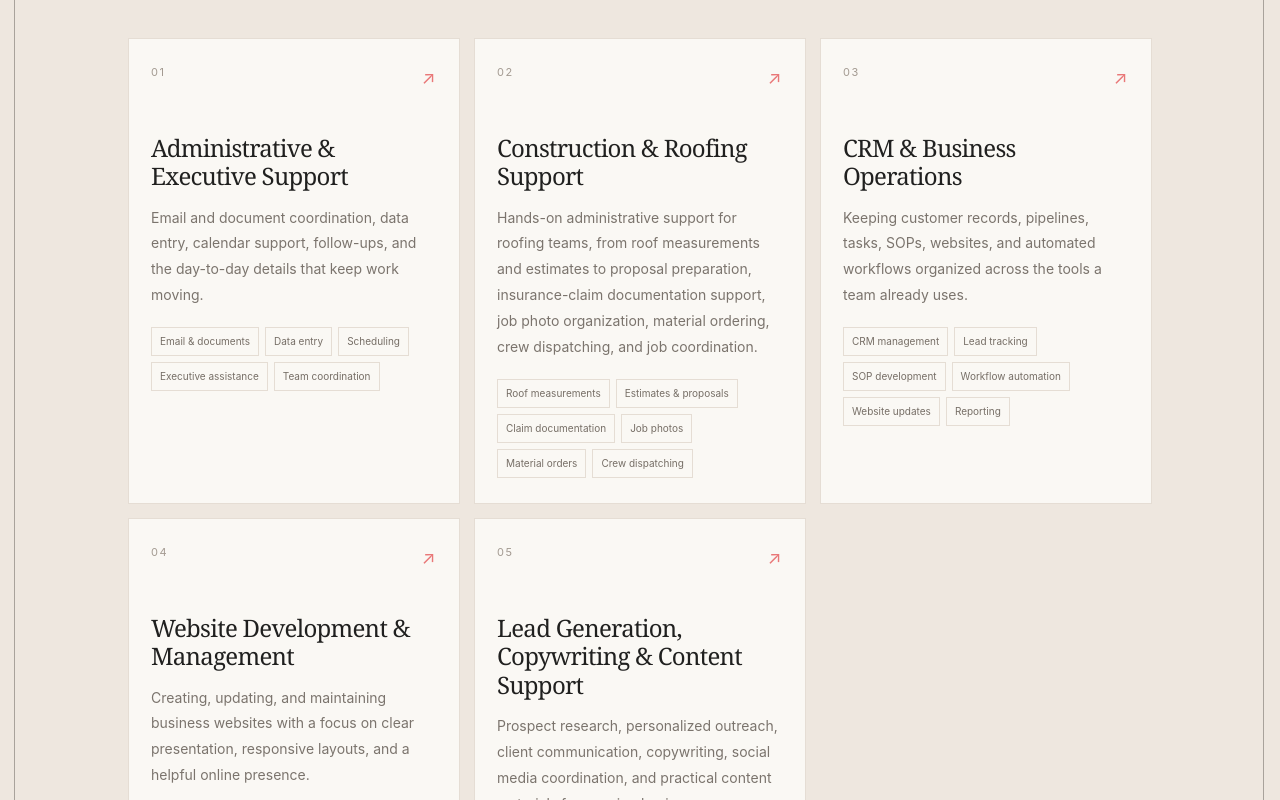
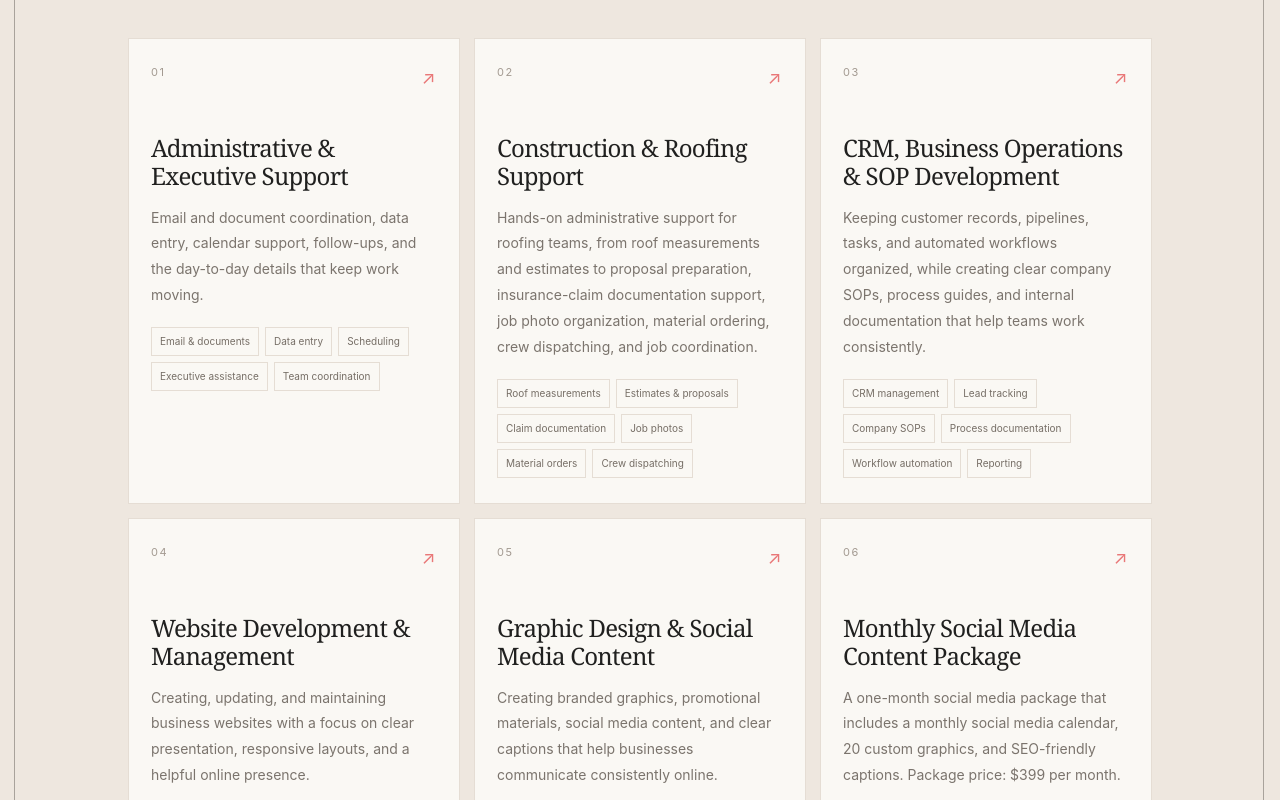
Before and after one commit to ivydachaibaligya-dot/Website, a Next.js app: page / in a window 1280 px wide. Shown: the part 2180-2980 px from the top of the page. Built offline with nearby package versions, Linux system fonts and the light colour scheme.

Commit message:
Add graphic design, SOPs, and $399 social media package (#32)
* Add graphic design SOP and social media package pricing

* Remove content planning from social media package

```diff
--- a/src/app/page.tsx
+++ b/src/app/page.tsx
@@ -34,10 +34,10 @@ const services = [
   },
   {
     number: "03",
-    title: "CRM & Business Operations",
+    title: "CRM, Business Operations & SOP Development",
     description:
-      "Keeping customer records, pipelines, tasks, SOPs, websites, and automated workflows organized across the tools a team already uses.",
-    tags: ["CRM management", "Lead tracking", "SOP development", "Workflow automation", "Website updates", "Reporting"],
+      "Keeping customer records, pipelines, tasks, and automated workflows organized, while creating clear company SOPs, process guides, and internal documentation that help teams work consistently.",
+    tags: ["CRM management", "Lead tracking", "Company SOPs", "Process documentation", "Workflow automation", "Reporting"],
   },
   {
     number: "04",
@@ -48,10 +48,17 @@ const services = [
   },
   {
     number: "05",
-    title: "Lead Generation, Copywriting & Content Support",
+    title: "Graphic Design & Social Media Content",
     description:
-      "Prospect research, personalized outreach, client communication, copywriting, social media coordination, and practical content materials for growing businesses.",
-    tags: ["Lead research", "Email outreach", "Customer support", "Copywriting", "Social media", "Canva graphics"],
+      "Creating branded graphics, promotional materials, social media content, and clear captions that help businesses communicate consistently online.",
+    tags: ["Graphic design", "Canva graphics", "Social media content", "SEO captions", "Promotional materials"],
+  },
+  {
+    number: "06",
+    title: "Monthly Social Media Content Package",
+    description:
+      "A one-month social media package that includes a monthly social media calendar, 20 custom graphics, and SEO-friendly captions. Package price: $399 per month.",
+    tags: ["1-month calendar", "20 custom graphics", "SEO-friendly captions", "$399 / month"],
   },
 ];
 
```
